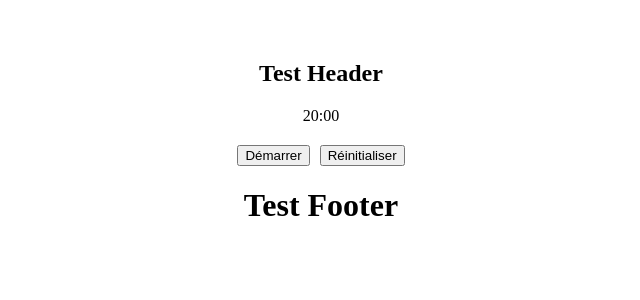
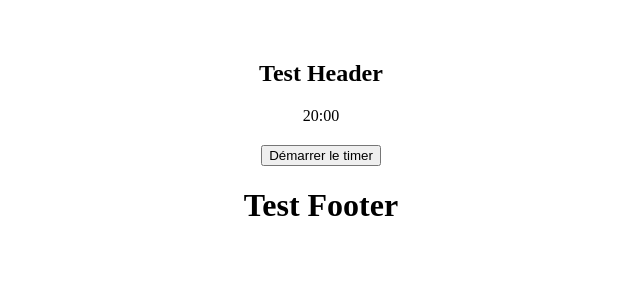
Before and after one commit to MahCelestine/escape_game, a React (Vite) app: page / in a window 1280 px wide. Shown: the top 300 px of the page, without its empty margins (319-959 px from the left). Built offline with nearby package versions, Linux system fonts and the light colour scheme.

Commit message:
ajout de la non actualisation du timer au refresh et non posibilité de stopper le timer

```diff
--- a/src/components/Timer.jsx
+++ b/src/components/Timer.jsx
@@ -7,6 +7,7 @@ function Timer() {
   const [remainingTime, setRemainingTime] = useState(20 * 60 * 1000);
   const intervalRef = useRef(null);
   const startTimeRef = useRef(null);
+  const [hasStarted, setHasStarted] = useState(false);
 
   // Mettre à jour l'affichage quand remainingTime change
   useEffect(() => {
@@ -31,6 +32,8 @@ function Timer() {
         setRemainingTime(adjustedRemainingTime);
 
         if (savedIsRunning) {
+          // Si le timer était en cours, le reprendre automatiquement
+          setHasStarted(true);
           startTimer(adjustedRemainingTime);
         }
       }
@@ -57,6 +60,7 @@ function Timer() {
     startTimeRef.current = Date.now() - (20 * 60 * 1000 - initialTime);
 
     setIsRunning(true);
+    setHasStarted(true);
 
     // Lancer l'intervalle
     intervalRef.current = setInterval(() => {
@@ -86,32 +90,6 @@ function Timer() {
     localStorage.setItem('timerState', JSON.stringify(timerState));
   };
 
-  // Gérer le bouton Démarrer/Pause
-  const toggleTimer = () => {
-    if (!isRunning) {
-      startTimer();
-    } else {
-      if (intervalRef.current) {
-        clearInterval(intervalRef.current);
-        intervalRef.current = null;
-      }
-      setIsRunning(false);
-      saveTimerState(remainingTime, false);
-    }
-  };
-
-  // Réinitialiser le timer
-  const resetTimer = () => {
-    if (intervalRef.current) {
-      clearInterval(intervalRef.current);
-      intervalRef.current = null;
-    }
-
-    setRemainingTime(20 * 60 * 1000);
-    setIsRunning(false);
-    localStorage.removeItem('timerState');
-  };
-
   // Nettoyage
   useEffect(() => {
     return () => {
@@ -125,12 +103,21 @@ function Timer() {
     <div>
       <p ref={timeRef}>20:00</p>
       <div style={{ marginTop: '20px' }}>
-        <button onClick={toggleTimer} style={{ marginRight: '10px' }}>
-          {isRunning ? 'Pause' : 'Démarrer'}
-        </button>
-        <button onClick={resetTimer}>
-          Réinitialiser
-        </button>
+        {!hasStarted && (
+          <button onClick={startTimer}>
+            Démarrer le timer
+          </button>
+        )}
+        {hasStarted && isRunning && (
+          <p style={{ color: 'green', fontWeight: 'bold' }}>
+            Timer en cours...
+          </p>
+        )}
+        {hasStarted && !isRunning && remainingTime <= 0 && (
+          <p style={{ color: 'red', fontWeight: 'bold' }}>
+            Timer terminé !
+          </p>
+        )}
       </div>
     </div>
   );
```
